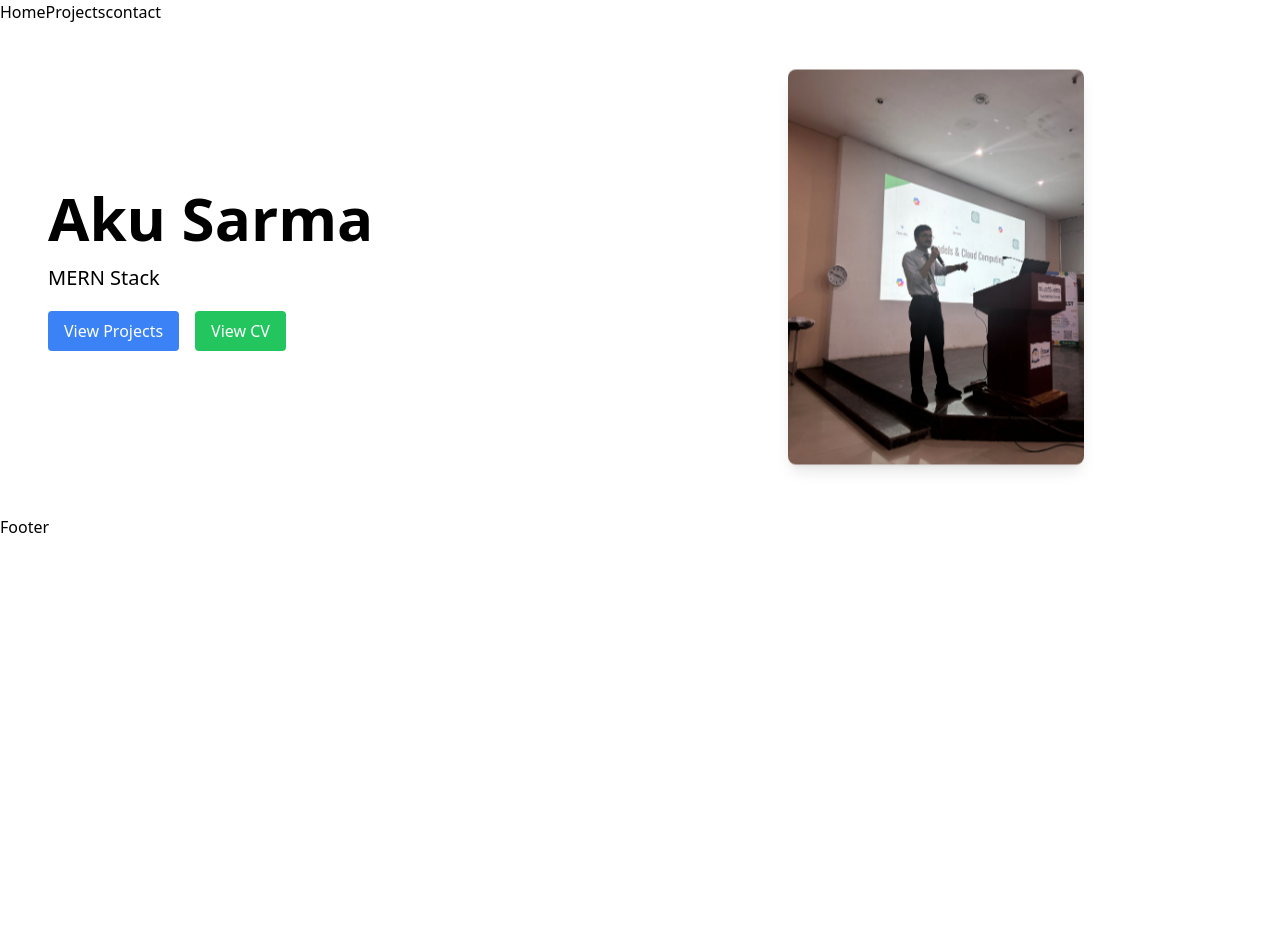
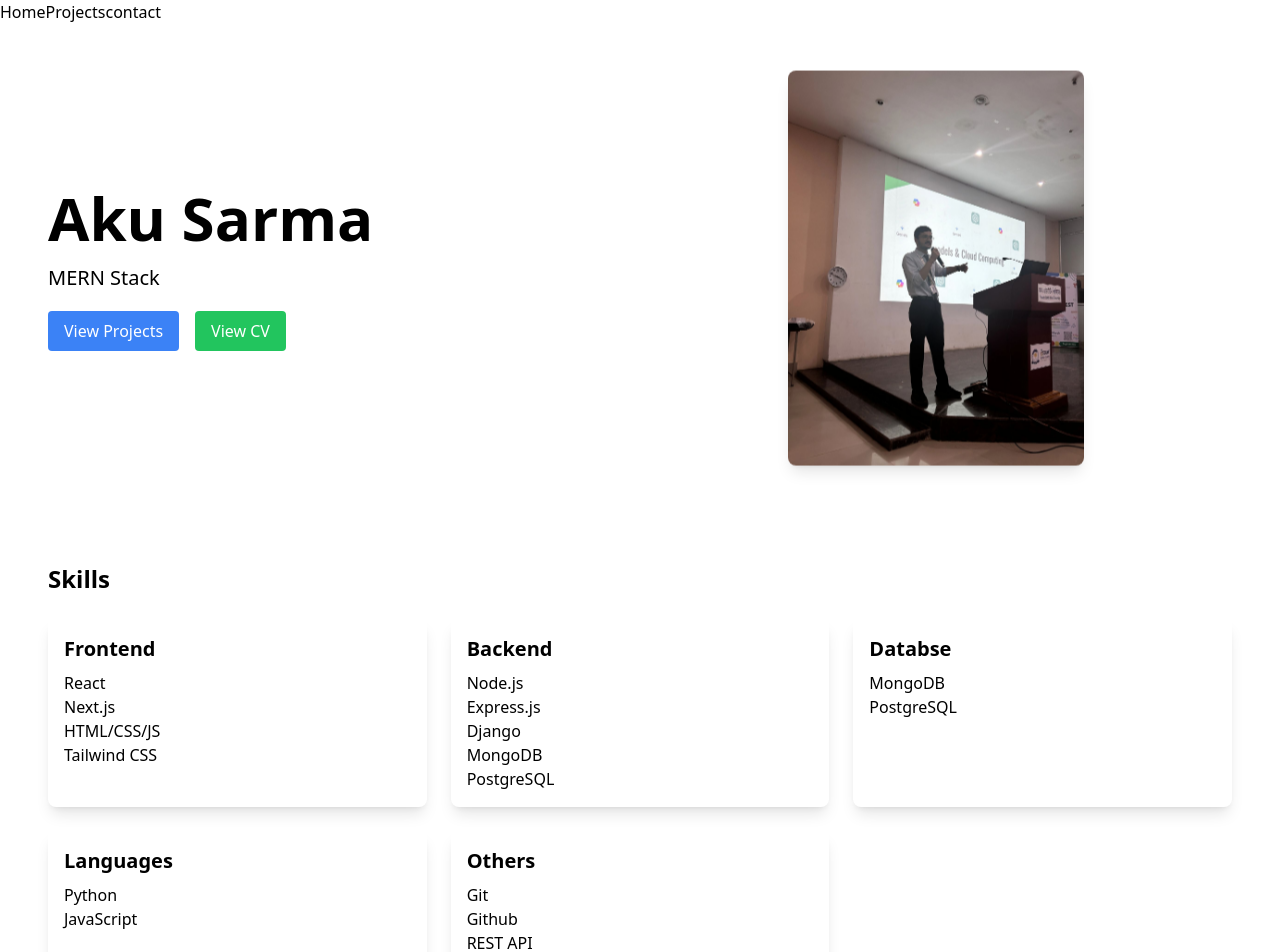
Before and after one commit to AkuSarma/portfolio, a Next.js app: page / in a window 1280 px wide. Shown: the top 952 px of the page. Before the commit the page ends 800 px from the top, so only its background shows below. Built offline with nearby package versions, Linux system fonts and the light colour scheme.

Commit message:
add Skills section to Home page with frontend, backend, database, languages, and other skills

```diff
--- a/app/page.jsx
+++ b/app/page.jsx
@@ -39,6 +39,54 @@ export default function Home() {
             />
           </div>
         </section>
+        <section className="skill">
+          <div className="container mx-auto p-6 md:p-12">
+            <h2 className="text-2xl font-bold mb-6">Skills</h2>
+            <div className="grid grid-cols-1 md:grid-cols-2 lg:grid-cols-3 gap-6">
+              <div className="card p-4 rounded-lg shadow-lg">
+                <h3 className="text-xl font-bold mb-2">Frontend</h3>
+                <ul>
+                  <li>React</li>
+                  <li>Next.js</li>
+                  <li>HTML/CSS/JS</li>
+                  <li>Tailwind CSS</li>
+                </ul>
+              </div>
+              <div className="card p-4 rounded-lg shadow-lg">
+                <h3 className="text-xl font-bold mb-2">Backend</h3>
+                <ul>
+                  <li>Node.js</li>
+                  <li>Express.js</li>
+                  <li>Django</li>
+                  <li>MongoDB</li>
+                  <li>PostgreSQL</li>
+                </ul>
+              </div>
+              <div className="card p-4 rounded-lg shadow-lg">
+                <h3 className="text-xl font-bold mb-2">Databse</h3>
+                <ul>
+                  <li>MongoDB</li>
+                  <li>PostgreSQL</li>
+                </ul>
+              </div>
+              <div className="card p-4 rounded-lg shadow-lg">
+                <h3 className="text-xl font-bold mb-2">Languages</h3>
+                <ul>
+                  <li>Python</li>
+                  <li>JavaScript</li>
+                </ul>
+              </div>
+              <div className="card p-4 rounded-lg shadow-lg">
+                <h3 className="text-xl font-bold mb-2">Others</h3>
+                <ul>
+                  <li>Git</li>
+                  <li>Github</li>
+                  <li>REST API</li>
+                </ul>
+              </div>
+            </div>
+          </div>
+        </section>
       </div>
   );
 }
```
